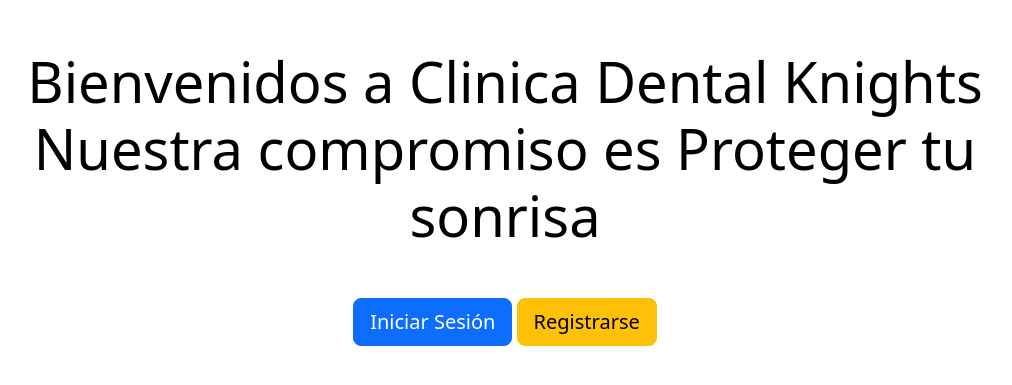
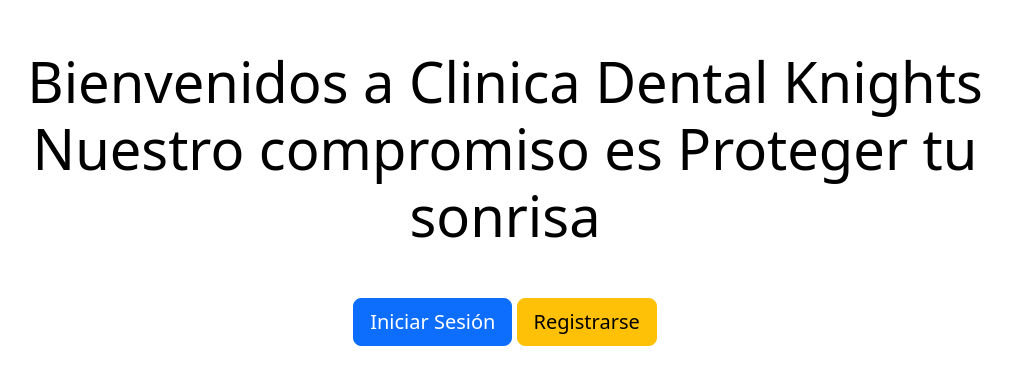
Before and after one commit to ns-93/proyecto_clinica, a Django app: page / in a window 1280 px wide. Shown: the part 72-457 px from the top of the page, without its empty margins (135-1147 px from the left). Run offline with Django 5.2, Linux system fonts and the light colour scheme.

Commit message:
correcion

```diff
--- a/django_clinica/templates/home.html
+++ b/django_clinica/templates/home.html
@@ -5,7 +5,7 @@
     <div class="container my-5">  <!-- Contenedor para el contenido con un margen de 5 unidades -->
         <!-- Título de bienvenida a la clínica con estilo de texto -->
         <h1 class="display-4 fw-normal text-body-emphasis text-center">
-            Bienvenidos a Clinica Dental Knights <br> Nuestra compromiso es Proteger tu sonrisa
+            Bienvenidos a Clinica Dental Knights <br> Nuestro compromiso es Proteger tu sonrisa
         </h1>
     </div>
 
```
